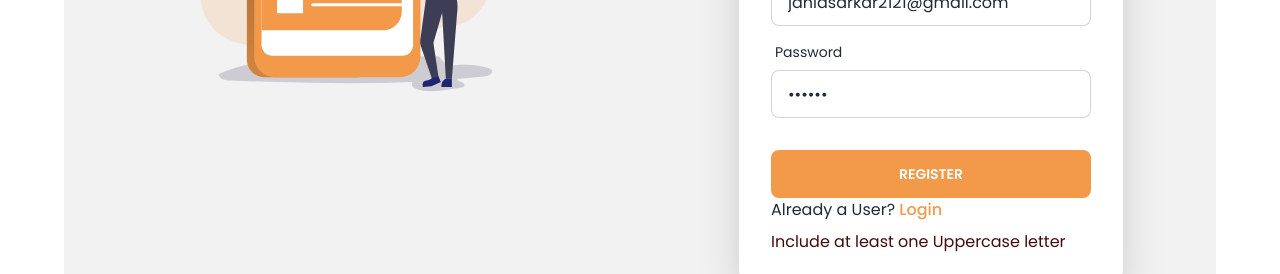
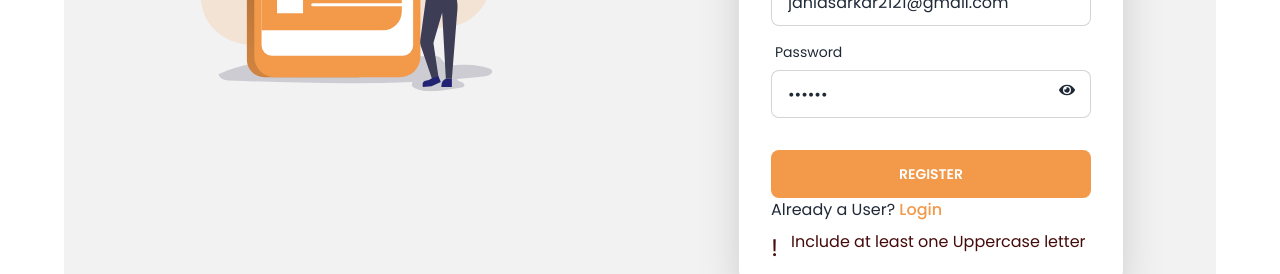
Before and after one commit to Jahid2121/pro-hunters-client, a React (Vite) app: page /register in a window 1280 px wide. Both pictures are taken after a click on the input "Register". Shown: the part 526-800 px from the top of the page. Built offline with nearby package versions, Linux system fonts and the light colour scheme; no server answers.

Commit message:
Show and hide pasword button add in the register page for password

```diff
--- a/package.json
+++ b/package.json
@@ -22,6 +22,7 @@
     "react-datepicker": "^4.21.0",
     "react-dom": "^18.2.0",
     "react-fast-marquee": "^1.6.2",
+    "react-icons": "^4.11.0",
     "react-router-dom": "^6.18.0",
     "react-tabs": "^6.0.2",
     "sort-by": "^1.2.0"
--- a/src/Pages/Login/Login.jsx
+++ b/src/Pages/Login/Login.jsx
@@ -1,26 +1,35 @@
 import { Link } from "react-router-dom";
-import img from "../../assets/Pictures/login.svg"
+import img from "../../assets/Pictures/login.svg";
 import UseAuth from "../../hooks/UseAuth";
+import { useState } from "react";
 
 const Login = () => {
-    const {signIn} = UseAuth()
+  const { signIn } = UseAuth();
+  const [error, setError] = useState("");
+  const [success, setSuccess] = useState("");
+
+  const handleLogin = (e) => {
+    e.preventDefault();
+    const form = e.target;
+    const email = form.email.value;
+    const password = form.password.value;
+    console.log(email, password);
+
+    setError("");
+    setSuccess("");
 
 
-    const handleLogin = e => {
-        e.preventDefault()
-        const form = e.target
-        const email = form.email.value;
-        const password = form.password.value
-        console.log(email, password);
     signIn(email, password)
-        .then(result => {
+      .then((result) => {
         const user = result.user;
         console.log(user);
+        setSuccess('Logged in successfully')
       })
-        .catch(error => {
+      .catch((error) => {
         console.log(error);
-        })
-    }
+        setError('Password/email does not match')
+      });
+  };
 
   return (
     <div className="hero min-h-screen bg-base-200">
@@ -61,10 +70,29 @@ const Login = () => {
                   Forgot password?
                 </a>
               </label>
+              {error && (
+                <p className="text-red-950  flex items-center first-letter:text-5xl">
+                  <span className="h-5 w-5 rounded-full text-2xl ">!</span>{" "}
+                  {error}
+                </p>
+              )}
+              {success && <p className="text-green-800">{success}</p>}
             </div>
             <div className="form-control mt-6">
-              <input className="btn bg-customOrange border-0 text-white" type="submit" value="Login" />
-              <h3>New to be hunt? register here <Link className="text-customOrange font-medium hover:underline " to="/register">Register</Link></h3>
+              <input
+                className="btn bg-customOrange border-0 text-white"
+                type="submit"
+                value="Login"
+              />
+              <h3>
+                New to be hunt? register here{" "}
+                <Link
+                  className="text-customOrange font-medium hover:underline "
+                  to="/register"
+                >
+                  Register
+                </Link>
+              </h3>
             </div>
           </form>
         </div>
--- a/src/Pages/Register/Register.jsx
+++ b/src/Pages/Register/Register.jsx
@@ -2,15 +2,20 @@ import { Link } from "react-router-dom";
 import img from "../../assets/Pictures/login.svg";
 import UseAuth from "../../hooks/UseAuth";
 import { useState } from "react";
+import { FaEye, FaEyeSlash } from "react-icons/fa";
+import { updateProfile } from "firebase/auth";
 const Register = () => {
   const { newUser } = UseAuth();
   const [error, setError] = useState("");
   const [success, setSuccess] = useState("");
+  const [ShowPassword, setShowPassword] = useState(false)
 
 
   const handleRegister = (e) => {
     e.preventDefault();
     const form = e.target;
+    const name = form.name.value;
+    const photo = form.photoURL.value;
     const email = form.email.value;
     const password = form.password.value;
     console.log(email, password);
@@ -34,6 +39,15 @@ const Register = () => {
         const user = result.user;
         console.log(user);
         setSuccess("User created successfully");
+
+        updateProfile(user,  {
+          displayName: name,
+          photoURL: photo
+        })
+        .then(()=> console.log('profile Update'))
+        .catch(error => {
+          console.error(error);
+        })
       })
       .catch((error) => {
         console.error(error);
@@ -70,14 +84,13 @@ const Register = () => {
                 type="file"
                 accept="image/*"
                 name="image"
-                defaultValue=""
                 placeholder="name"
                 className="input input-bordered"
               />
               <h2 className="my-2">Or give a link</h2>
               <input
                 type="text"
-                name="image"
+                name="photoURL"
                 defaultValue="https://i.ibb.co/j37x2DC/c05817991.jpg"
                 placeholder="photo URL"
                 className="input input-bordered"
@@ -92,23 +105,31 @@ const Register = () => {
                 type="email"
                 name="email"
                 defaultValue="jahidsarkar2121@gmail.com"
-                placeholder="email"
+                placeholder="email adress"
                 className="input input-bordered"
                 required
               />
+
             </div>
             <div className="form-control">
               <label className="label">
                 <span className="label-text">Password</span>
               </label>
+              <div className=" relative">
               <input
-                type="password"
+                type={ShowPassword ? 'text' : 'password'}
                 defaultValue={123456}
                 name="password"
                 placeholder="password"
-                className="input input-bordered"
+                className="input btn-block  input-bordered"
                 required
               />
+               <span className='absolute right-4 top-3'  onClick={() => setShowPassword(!ShowPassword)}>
+              {
+                ShowPassword ? <FaEyeSlash/> : <FaEye />
+              }
+            </span>
+              </div>
             </div>
             <div className="form-control mt-6">
               <input
@@ -126,7 +147,7 @@ const Register = () => {
                 </Link>
               </h3>
             </div>
-            {error && <p className="text-red-950 flex items-center">{error}</p>}
+            {error && <p className="text-red-950  flex items-center first-letter:text-5xl"><span className="h-5 w-5 rounded-full text-2xl ">!</span> {error}</p>}
             {success && <p className="text-green-800">{success}</p>}
           </form>
         </div>
```
Also changed, not shown: 1 other file (tests, documents, lock files or other folders). Lines whose indentation alone changed are shown as unchanged.
